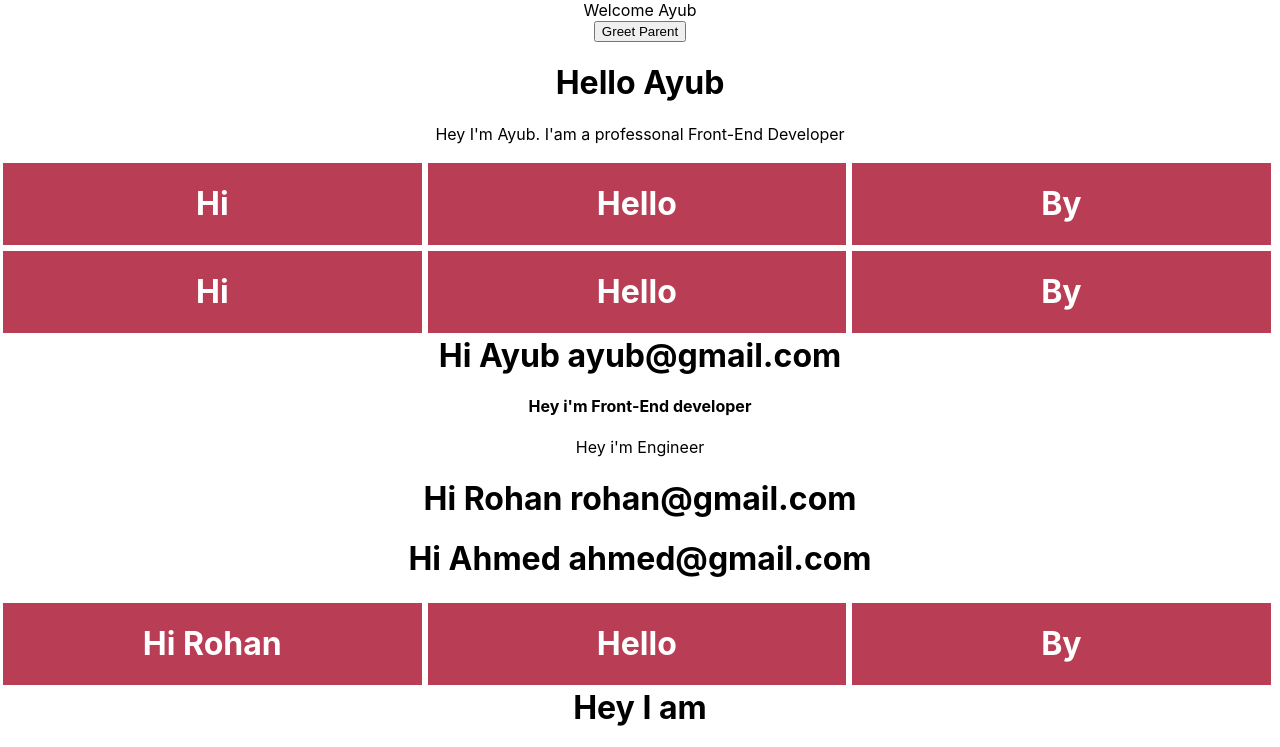
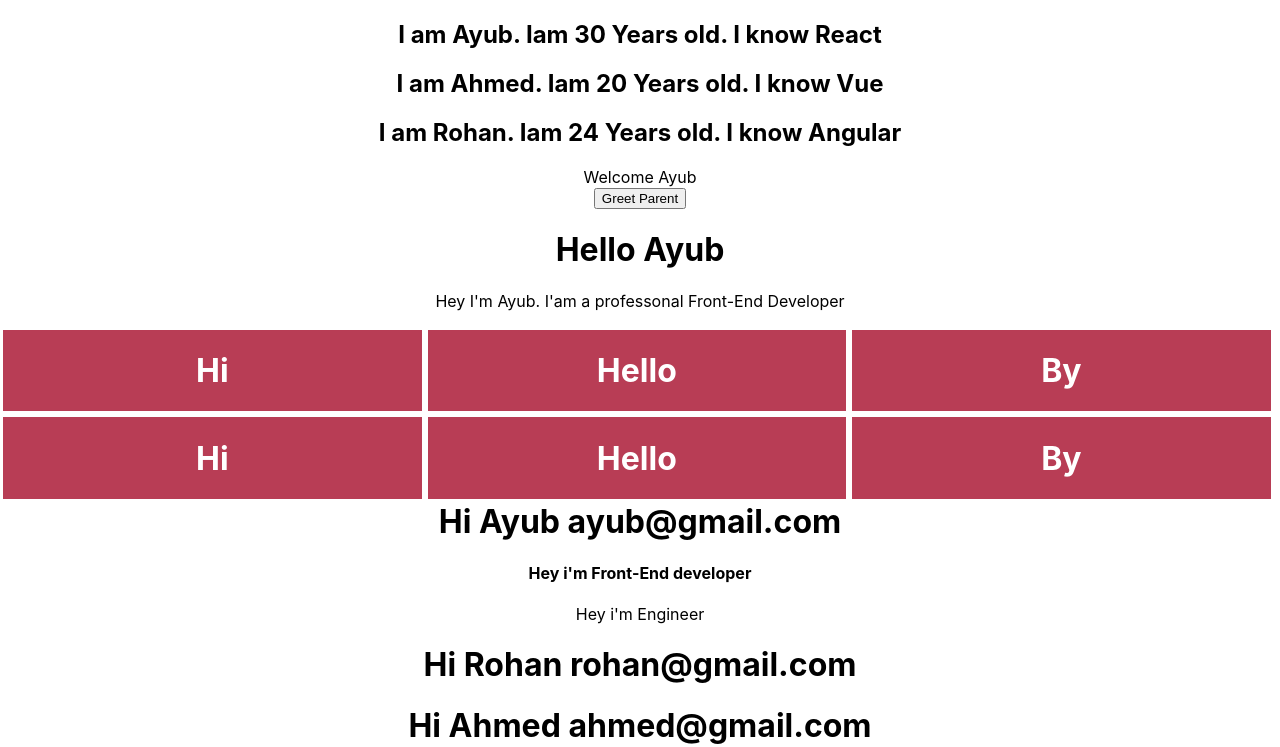
Before and after one commit to ayub6717/All-About-React, a React (Create React App) app: page / in a window 1280 px wide. Shown: the top 747 px of the page. Built offline with nearby package versions, Linux system fonts and the light colour scheme.

Commit message:
List Rendering

```diff
--- a/src/App.js
+++ b/src/App.js
@@ -9,11 +9,13 @@
 import Events from './components/Events'
 import ParentComponent from './components/ParentComponent'
 import ConditionalRendering from './components/Conditional-Rendering'
+import NameList from './components/NameList'
 
 class App extends Component{
   render(){
     return (
       <div className="App">
+        <NameList />
         <ConditionalRendering />
         <ParentComponent />
         <Myfun />
--- /dev/null
+++ b/src/components/NameList.js
@@ -0,0 +1,36 @@
+import React from 'react'
+import Person from './Person'
+
+function NameList() {
+
+    const persons = [
+        {
+            id: 1,
+            name: 'Ayub',
+            age: 30,
+            skill: 'React'
+        },
+        {
+            id: 2,
+            name: 'Ahmed',
+            age: 20,
+            skill: 'Vue'
+        },
+        {
+            id: 3,
+            name: 'Rohan',
+            age: 24,
+            skill: 'Angular'
+        }
+    ]
+    const nameList = persons.map(person => <Person person={person} />)
+    return (
+        <div>
+            {
+                nameList
+            }
+        </div>
+    )
+}
+
+export default NameList
--- /dev/null
+++ b/src/components/Person.js
@@ -0,0 +1,11 @@
+import React from 'react'
+
+function Person({person}) {
+    return (
+        <div>
+            <h2>I am {person.name}. Iam {person.age} Years old. I know {person.skill} </h2>
+        </div>
+    )
+}
+
+export default Person
```
Also changed, not shown: 1 other file (tests, documents, lock files or other folders).
